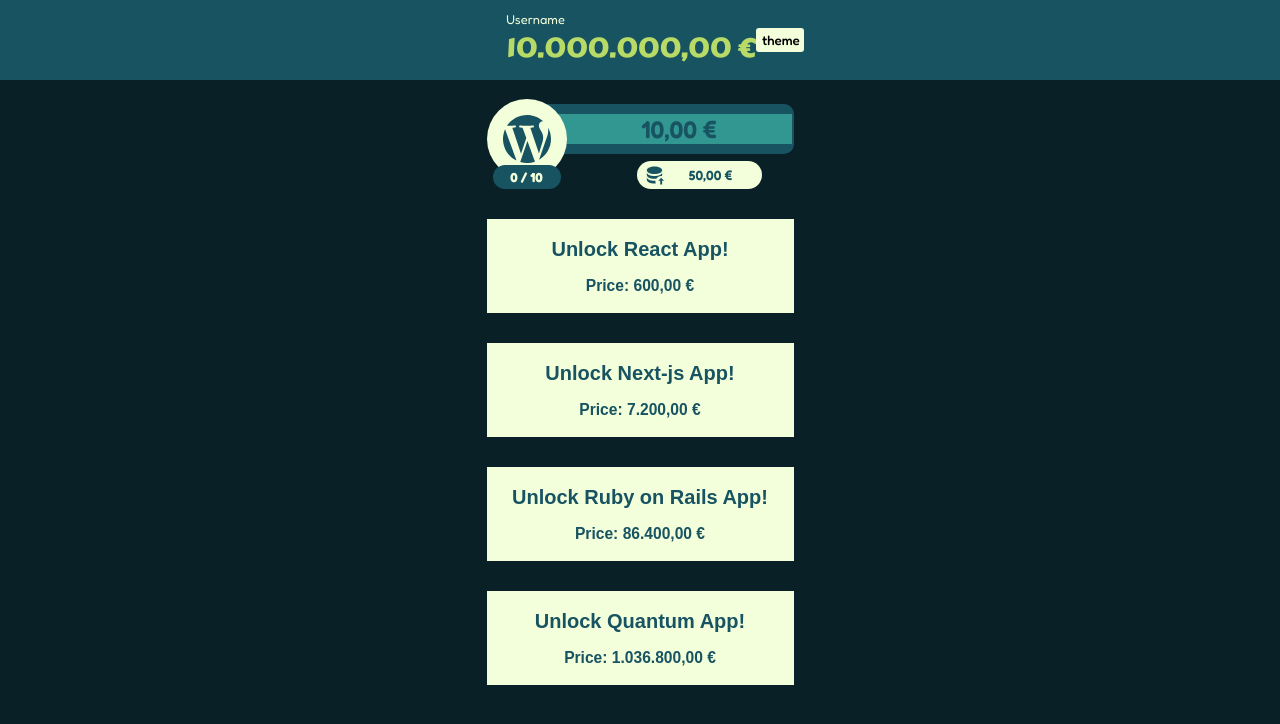
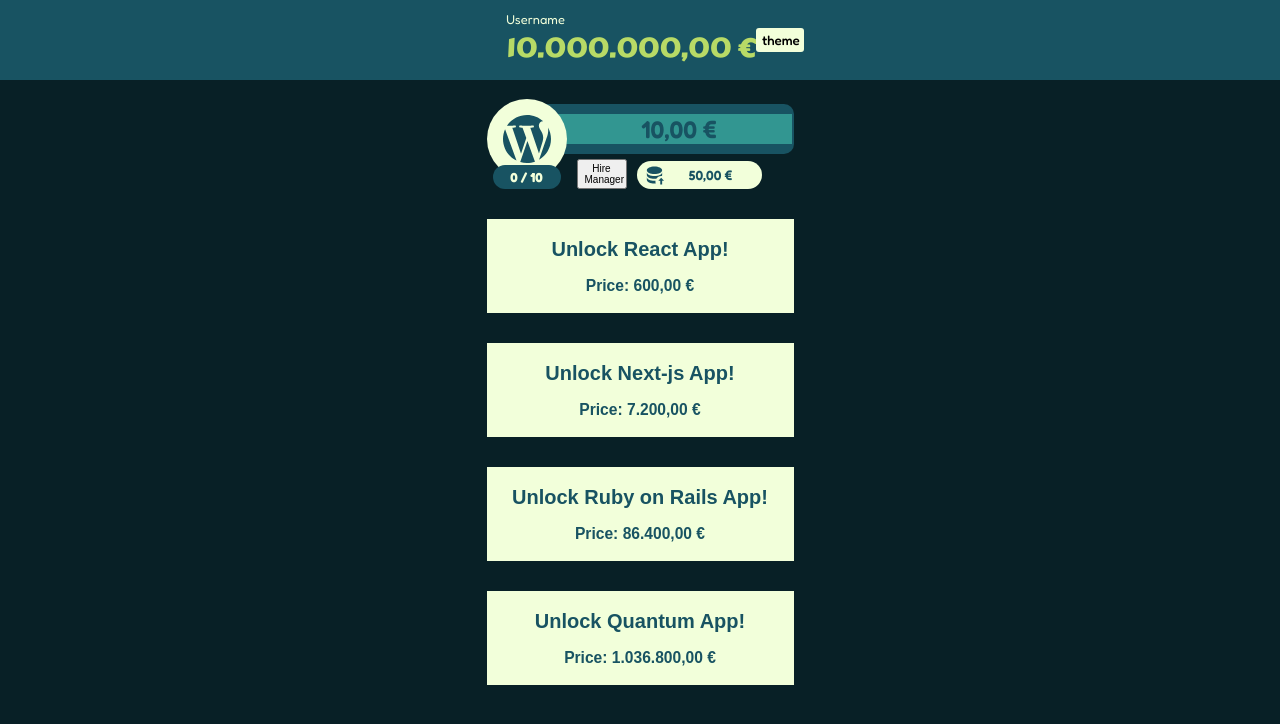
Before and after one commit to Satttoshi/idle-boss, a Next.js app: page / in a window 1280 px wide. Shown: the top 724 px of the page. Built offline with nearby package versions, Linux system fonts and the light colour scheme.

Commit message:
render button in tier component

```diff
--- a/pages/index.js
+++ b/pages/index.js
@@ -4,7 +4,7 @@ import styled from "styled-components";
 
 export default function HomePage() {
   return (
-    <div>
+    <>
       <MoneyDisplay />
       <StyledMain>
         <Product tierId="tier1" />
@@ -13,7 +13,7 @@ export default function HomePage() {
         <Product tierId="tier4" />
         <Product tierId="tier5" />
       </StyledMain>
-    </div>
+    </>
   );
 }
 
--- a/src/components/ManagerButton.js
+++ b/src/components/ManagerButton.js
@@ -1,4 +1,5 @@
-import { useStore } from "~/src/zustand/store";
+import useStore from "~/src/zustand/store";
+import styled from "styled-components";
 
 export default function ManagerButton({ tier }) {
   const { setTier, clickTimer } = useStore();
@@ -12,12 +13,23 @@ export default function ManagerButton({ tier }) {
   }
 
   return (
-    <button
-      disabled={!tier.hasManager}
+    <StyledButton
+      disabled={tier.hasManager}
       type="button"
       onClick={handleHireManager}
     >
-      Hire Manager for {currentTier.name}
-    </button>
+      Hire Manager
+    </StyledButton>
   );
 }
+
+const StyledButton = styled.button`
+  position: absolute;
+  bottom: 0;
+  left: 90px;
+
+  z-index: 100;
+  width: 50px;
+  height: 30px;
+  font-size: 10px;
+`;
--- a/src/components/Tier.js
+++ b/src/components/Tier.js
@@ -3,6 +3,7 @@ import ProgressBar from "./ProgressBar";
 import useStore, { milestones } from "~/src/zustand/store";
 import InvestButton from "./InvestButton";
 import Milestones from "./Milestones";
+import ManagerButton from "./ManagerButton";
 
 export default function Tier({ currentTier }) {
   const { money, clickTimer, invest } = useStore();
@@ -39,6 +40,7 @@ export default function Tier({ currentTier }) {
         money={money}
         investPrice={investPrice}
       />
+      <ManagerButton tier={currentTier} />
     </>
   );
 }
--- a/src/zustand/store.js
+++ b/src/zustand/store.js
@@ -27,7 +27,7 @@ const useStore = createStore((set, get) => ({
       unlockPrice: 600,
       isUnlocked: false,
       isFilling: false,
-      hasManager: true,
+      hasManager: false,
       name: "React App",
       income: 600,
       incomePerSecond: null,
@@ -43,7 +43,7 @@ const useStore = createStore((set, get) => ({
       unlockPrice: 7200,
       isUnlocked: false,
       isFilling: false,
-      hasManager: true,
+      hasManager: false,
       name: "Next-js App",
       income: 5400,
       incomePerSecond: null,
```
